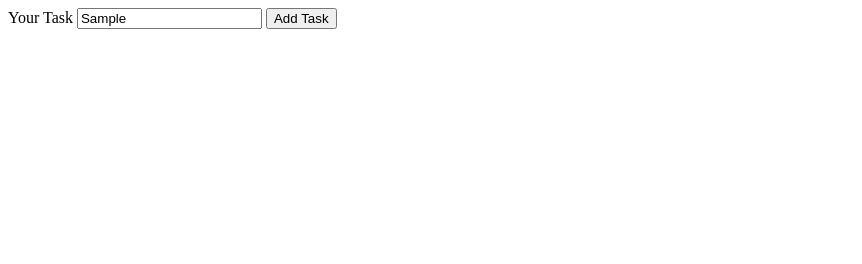
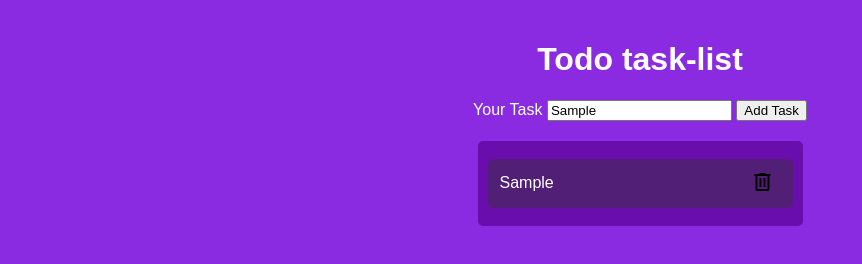
Before and after one commit to AnamikaPrajapati01/todotest, a plain HTML site: page index.html in a window 1280 px wide. Both pictures are taken after typing "Sample" into the empty fields and a click on the button "Add Task". Shown: the whole page, without its empty margins (0-862 px from the left). Drawn offline with nearby package versions, Linux system fonts and the light colour scheme.

Commit message:
added css

```diff
--- a/index.html
+++ b/index.html
@@ -4,8 +4,13 @@
     <meta charset="UTF-8">
     <meta name="viewport" content="width=device-width, initial-scale=1.0">
     <title>Document</title>
+    <link rel="stylesheet" href="https://fonts.googleapis.com/css2?family=Material+Symbols+Outlined:opsz,wght,FILL,GRAD@20..48,100..700,0..1,-50..200&icon_names=delete" />
+    <link rel="stylesheet" href="style.css">
 </head>
 <body>
+<div class="header">
+    <h1>Todo task-list</h1>
+
     <form onsubmit="getDataFromHtml(event)">
 <div>
     <label for="">Your Task</label>
@@ -13,7 +18,10 @@
     <button type="submit">Add Task</button>
 </div>
 </form>
+<div class="task-list">
 <ul id="task-list"></ul>
+</div>
+</div>
 <script src="index.js"></script>
 </body>
 </html>
--- a/index.js
+++ b/index.js
@@ -1,18 +1,31 @@
+let Tasks= JSON.parse(localStorage.getItem("tasks")) || []
+
+function getDataFromHtml(event) {
+    event.preventDefault()
+let task=event.target.task.value
+Tasks.push(task)
+localStorage.setItem("tasks",JSON.stringify(Tasks))
+displayTasks()
+}
 
 
-let task = []
-function getDataFromHtml(event) {
-    event.preventDefault()
-    let task = event.target.task.value
-    task.push(task)
-    displayTasks()
+function displayTasks() {
+let ul=document.getElementById("task-list")
+let string=""
+Tasks.forEach((el,index)=>{
+string+=`<li>${el} <button onClick="deteleTask(${index})"><span class="material-symbols-outlined">
+delete
+</span></button></li>`
+})
+ul.innerHTML=string
 }
 
-function displayTasks() {
-    let ul = document.getElementById("task-list")
-    let string = ""
-    task.forEach((el) => {
-        string += `<li>${el}</li>`
-    })
-    ul.innerHTML = string
+
+displayTasks()
+
+
+function deteleTask(index) {
+Tasks.splice(index,1)
+localStorage.setItem("tasks",JSON.stringify(Tasks))
+displayTasks()
 }
--- /dev/null
+++ b/style.css
@@ -0,0 +1,41 @@
+body {
+    font-family: Arial, sans-serif;
+    background-color: blueviolet;
+    margin: 0;
+    padding: 20px;
+}
+.header {
+    text-align: center;
+    color: white;
+}
+
+.task-list {
+    background-color: #6a0dad;
+    border-radius: 5px;
+    width: 325px;
+    margin: 20px auto;
+    display: flex;
+    justify-content: center;
+}
+
+
+#task-list {
+    padding: 10px;
+    margin: 0;
+    width: 100%;
+}
+
+#task-list li {
+    background-color:#521f76;
+    margin: 8px 0;
+    padding: 10px 12px;
+    border-radius: 6px;
+    display: flex;
+    justify-content: space-between;
+    align-items: center;
+    color: white;
+}
+#task-list button {
+    background: transparent;
+    border: none;
+}
```
